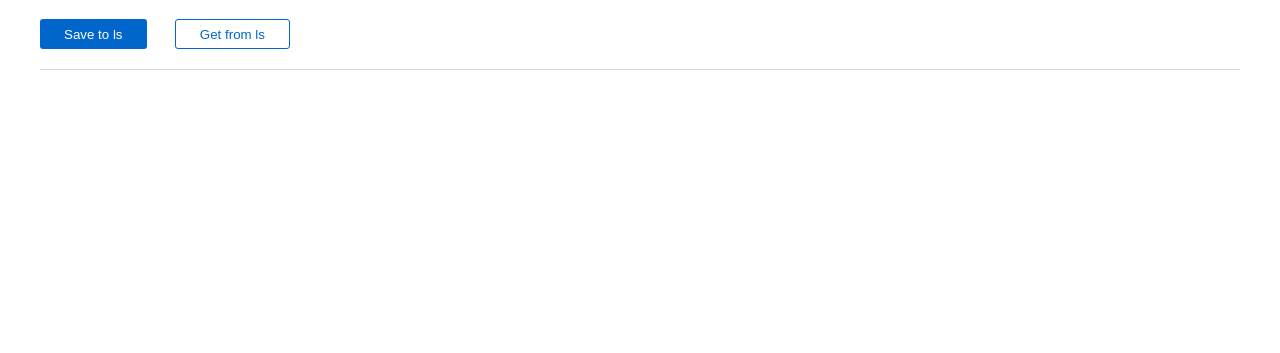
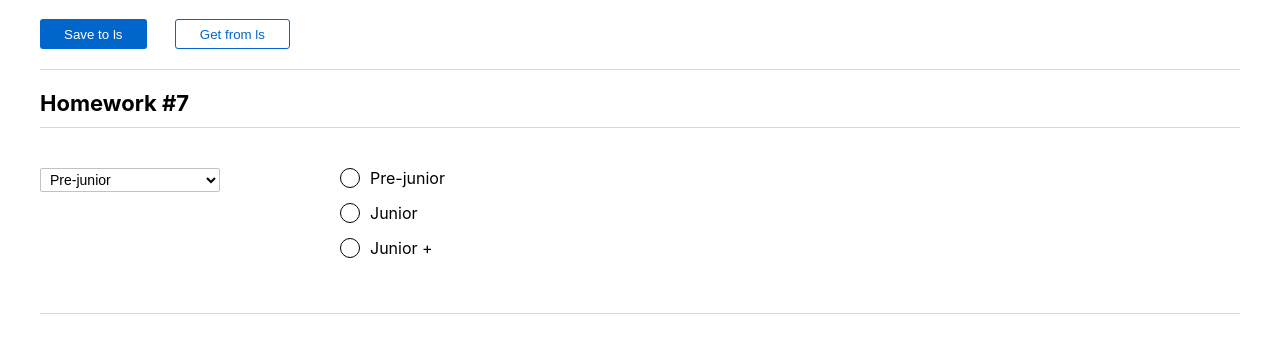
Before and after one commit to ann-halas/homeworks, a React (Create React App) app: page /#/junior in a window 1280 px wide. Shown: the part 149-502 px from the top of the page. Built offline with nearby package versions, Linux system fonts and the light colour scheme.

Commit message:
Commit  hw07

```diff
--- a/src/s2-homeworks/hw05/pages/Junior.tsx
+++ b/src/s2-homeworks/hw05/pages/Junior.tsx
@@ -8,7 +8,7 @@ function Junior() {
     return (
         <div id={'hw5-page-junior'}>
             <HW6 />
-            {/*<HW7 />*/}
+            <HW7 />
             {/*<HW8 />*/}
             {/*<HW9 />*/}
         </div>
```
